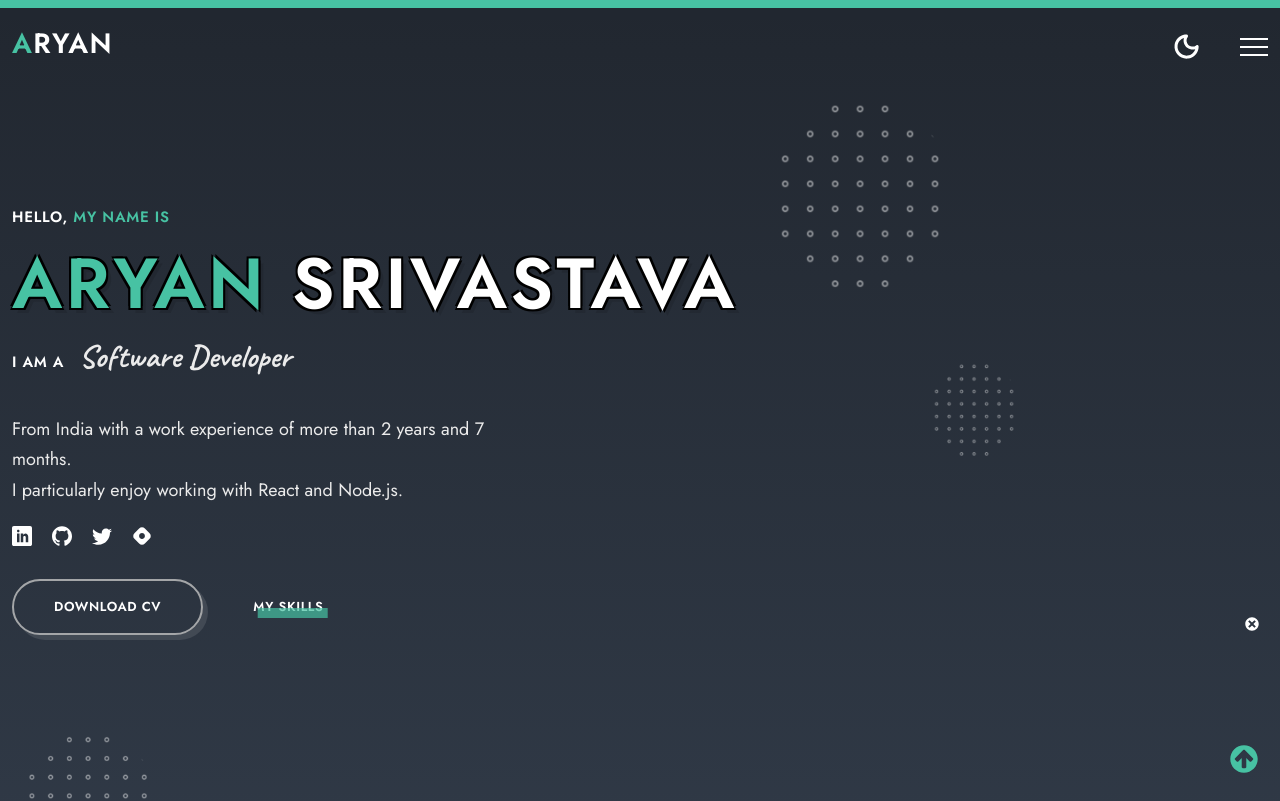
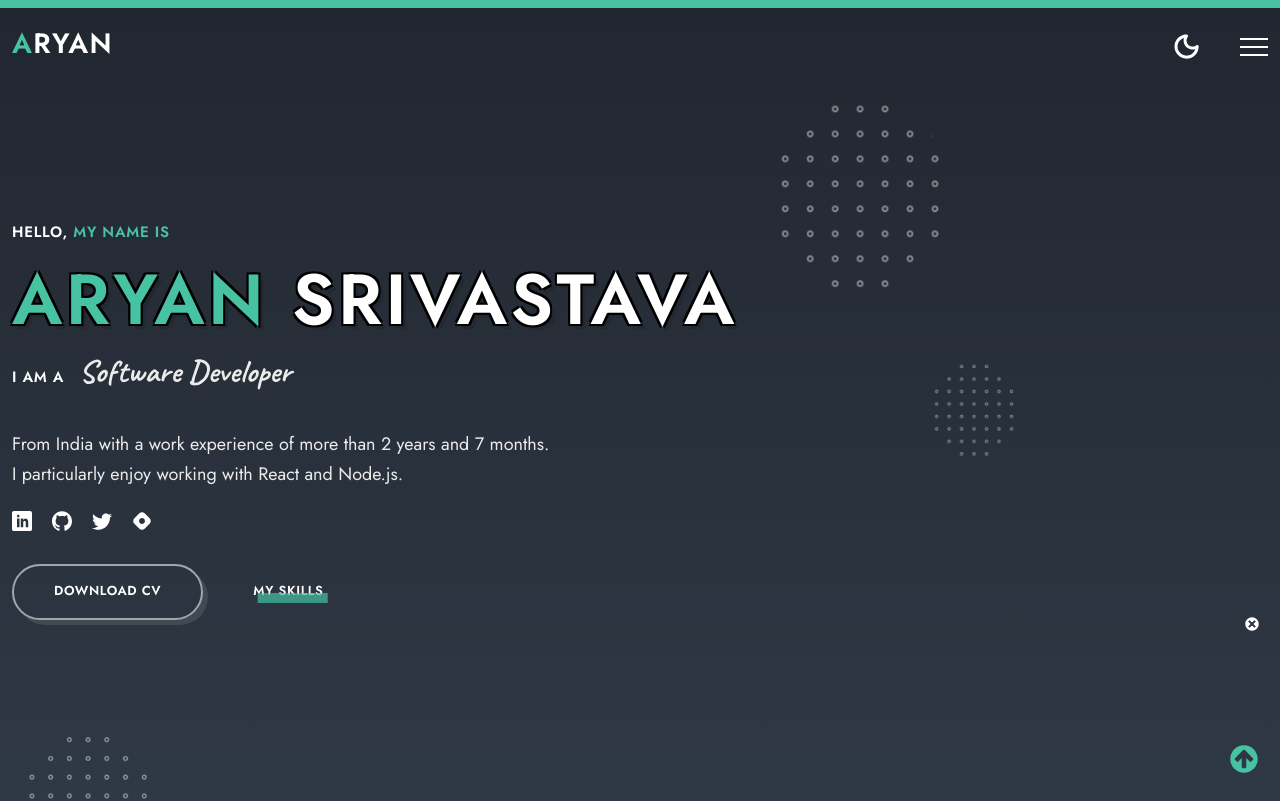
Before and after one commit to Aryan-Srivastava/Aryan-Srivastava-Portfolio, a React (Vite) app: page / in a window 1280 px wide. Shown: the top 801 px of the page. Built offline with nearby package versions, Linux system fonts and the light colour scheme; no server answers.

Commit message:
fix: css

```diff
--- a/src/components/Home/Home.modules.css
+++ b/src/components/Home/Home.modules.css
@@ -44,7 +44,7 @@
 .home__text {
 	font-size: var(--large-font-size);
 	margin-block: 30px 20px;
-	max-width: 505px;
+	max-width: 550px;
 }
 
 .home__socials {
```
